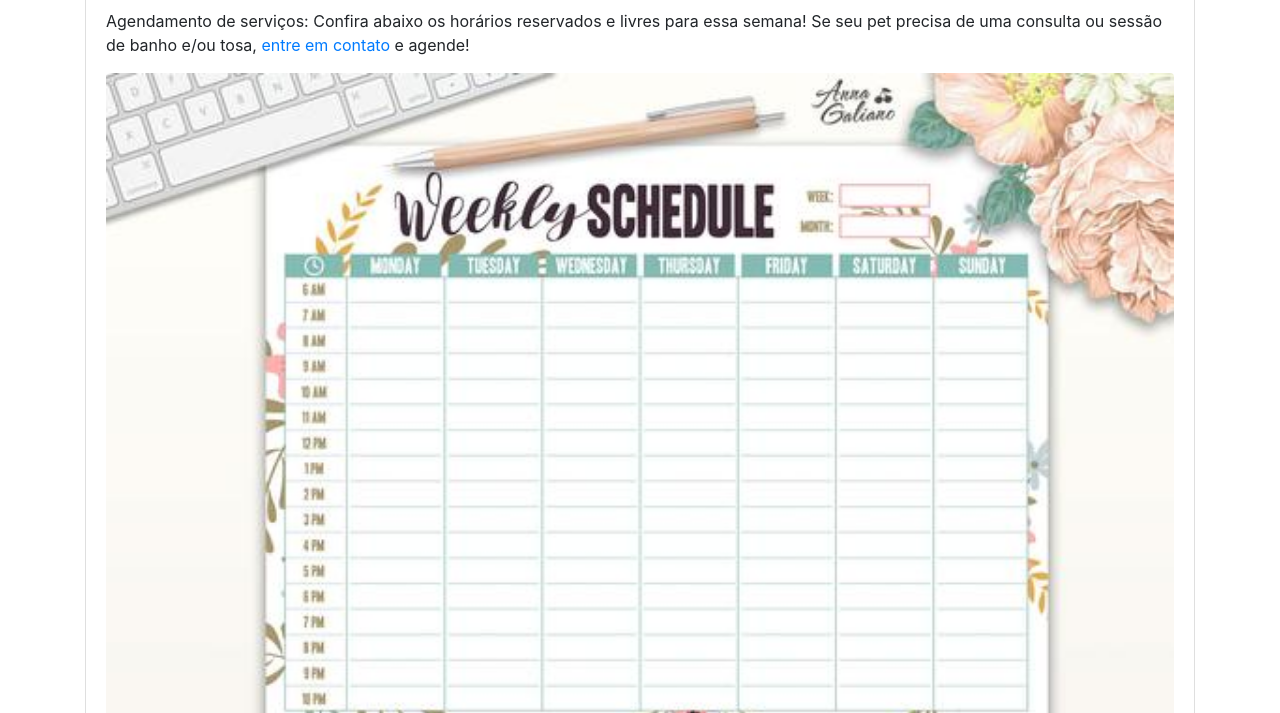
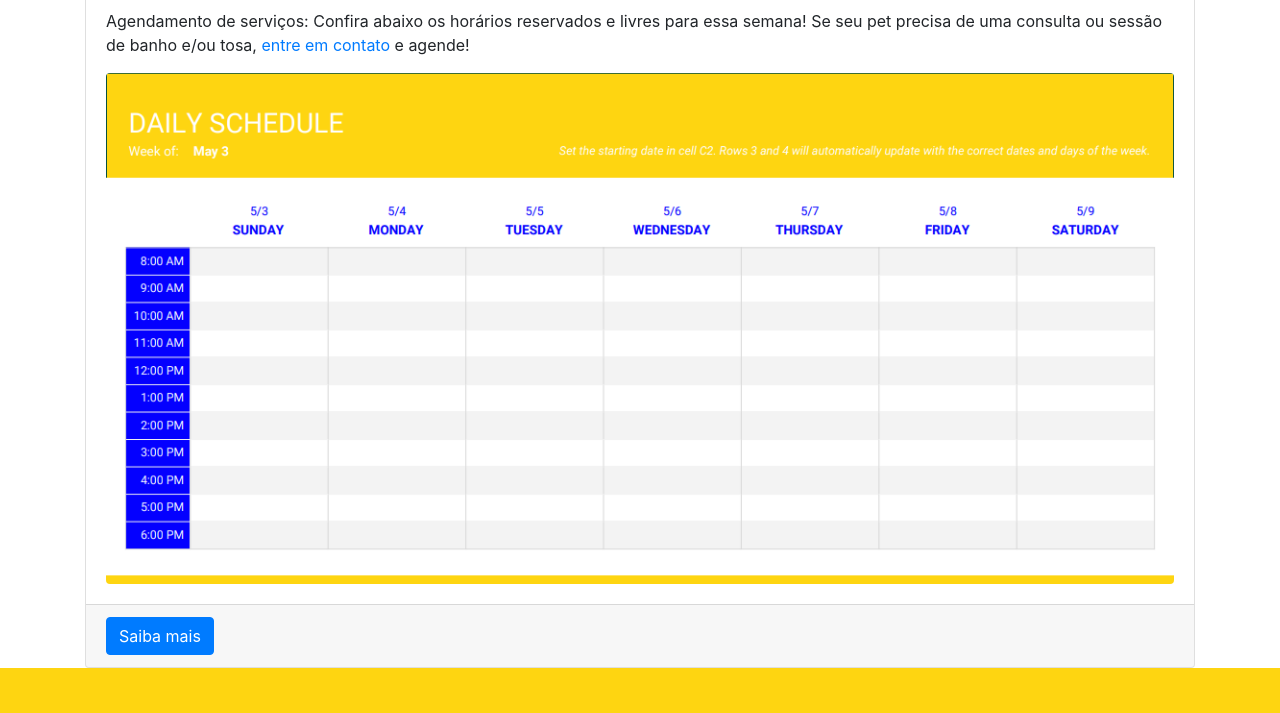
Before and after one commit to mwingter/WEB-PetShop, a plain HTML site: page schedule.html in a window 1280 px wide. Shown: the part 484-1197 px from the top of the page. Drawn offline with nearby package versions, Linux system fonts and the light colour scheme; a script that the page names is missing.

Commit message:
Fiz modelos de calendário e cronograma seguindo o layout.

```diff
--- a/schedule.html
+++ b/schedule.html
@@ -131,14 +131,14 @@
                 </div>-->
             </div>
 
-            <!-- Content Row -->
+            <!-- Cronograma da semana -->
             <div class="row">
                 <div class="col-md-12 mb-12">
                     <div class="card h-100">
                         <div class="card-body">
                             <h2 class="card-title">Cronograma</h2>
                             <p class="card-text">Agendamento de serviços: Confira abaixo os horários reservados e livres para essa semana! Se seu pet precisa de uma consulta ou sessão de banho e/ou tosa, <a href="">entre em contato</a> e agende!</p>
-                            <img class="img-fluid rounded" src="images/cronograma-exemplo.jpg" alt="Cronograma da semana." width="100%">
+                            <img class="img-fluid rounded" src="images/cronograma-exemplo.png" alt="Cronograma da semana." width="100%">
                         </div>
                         <div class="card-footer">
                             <a href="" class="btn btn-primary">Saiba mais</a>
```
Also changed, not shown: calendar.html (+1 -2 lines), images/calendario-exemplo.png, images/cronograma-exemplo.jpg (deleted), images/cronograma-exemplo.png (added).
